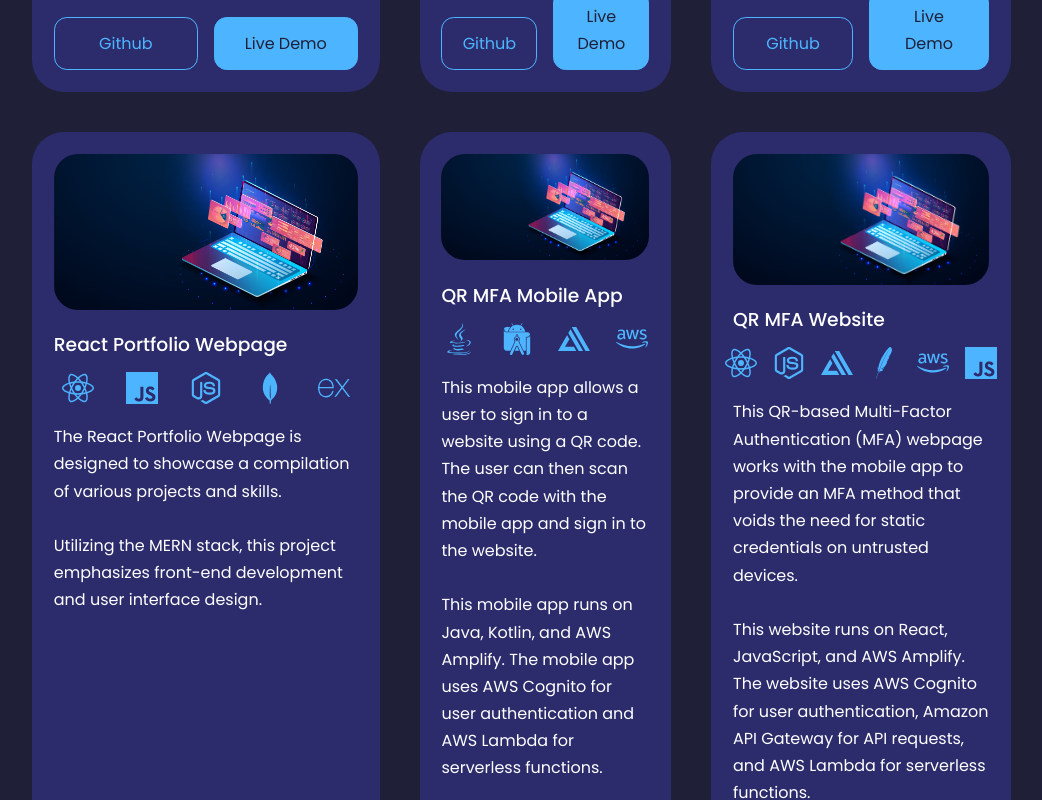
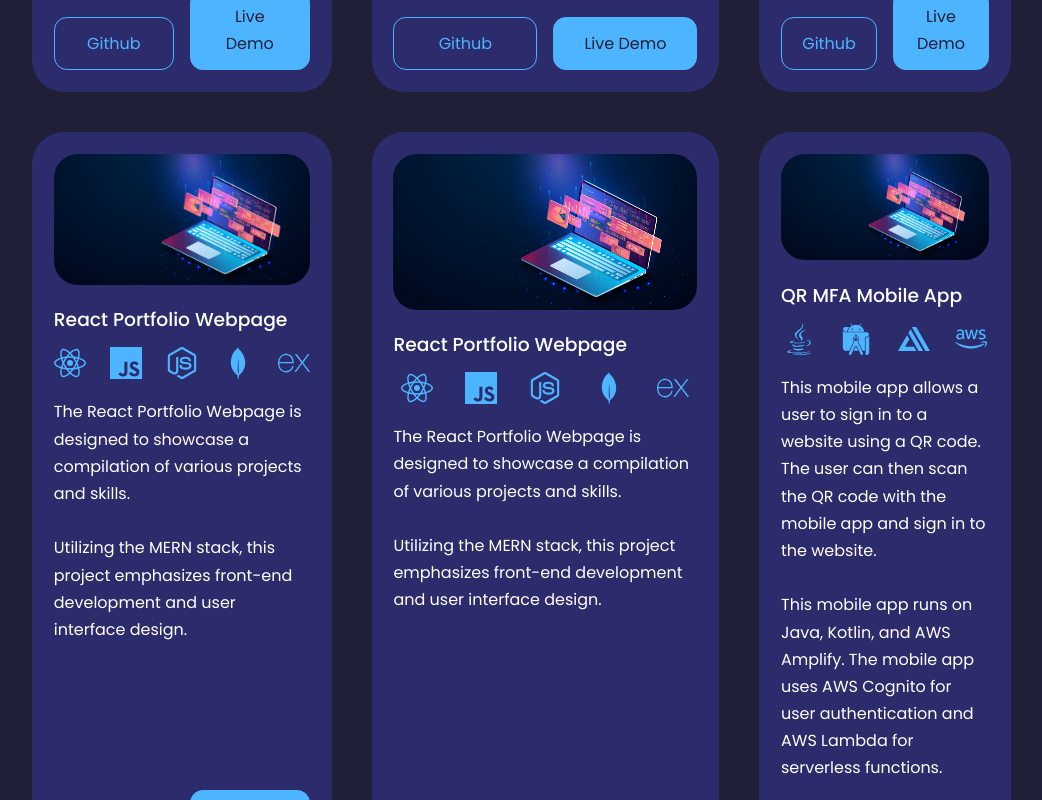
Before and after one commit to tbacon20/react-portfolio, a React (Create React App) app in the folder client/: page / in a window 1280 px wide. Shown: the part 4200-5000 px from the top of the page, without its empty margins (128-1170 px from the left). Built offline with nearby package versions, Linux system fonts and the light colour scheme.

Commit message:
adding project

```diff
--- a/client/src/components/projects/Projects.jsx
+++ b/client/src/components/projects/Projects.jsx
@@ -84,6 +84,21 @@ export const Projects = () => {
       ],
       icons: [SiReact, SiJavascript, SiNodedotjs, SiAmazonaws, FaBrain],
       languages: ["React", "node.js", "JavaScript", "AWS", "AI"],
+    },
+    {
+      projectName: "React Portfolio Webpage",
+      link: [
+        "https://github.com/tbacon20/react-portfolio",
+        "https://businesswithbacon.com",
+      ],
+      img: IMG1,
+      alt: "React Portfolio Webpage",
+      projectDescription: [
+        "The React Portfolio Webpage is designed to showcase a compilation of various projects and skills.",
+        "Utilizing the MERN stack, this project emphasizes front-end development and user interface design.",
+      ],
+      icons: [SiReact, SiJavascript, SiNodedotjs, SiMongodb, SiExpress],
+      languages: ["React", "node.js", "JavaScript", "MongoDB"],
     },
     {
       projectName: "React Portfolio Webpage",
```
